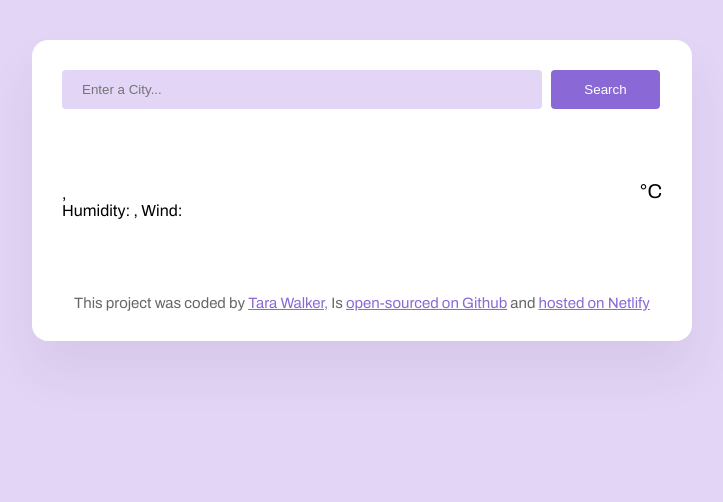
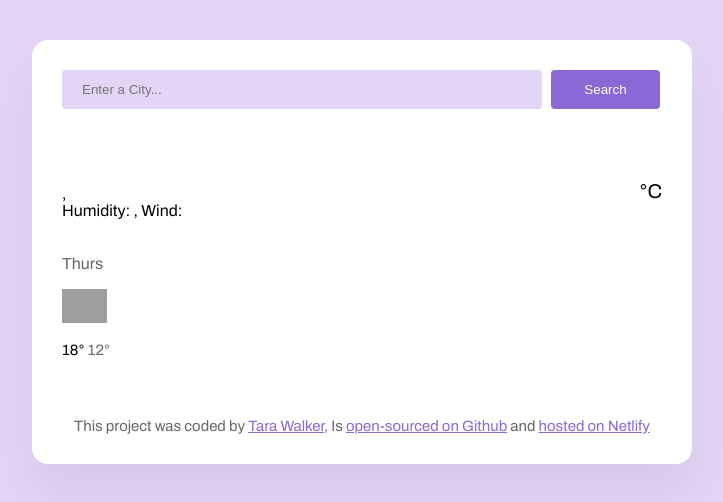
Before and after one commit to TaraWalk/Plus-Weather-App-Project, a plain HTML site: page index.html in a window 1280 px wide. Shown: the whole page, without its empty margins (278-1001 px from the left). Drawn offline with nearby package versions, Linux system fonts and the light colour scheme; no server answers; grey boxes are pictures that could not be loaded.

Commit message:
Added future forecast x1

```diff
--- a/index.html
+++ b/index.html
@@ -45,6 +45,23 @@
             <div class="weather-app-unit">°C</div>
           </div>
         </div>
+        <div class="weather-forecast">
+          <div class="row">
+            <div class="col-2">
+              <div class="weather-forecast-date">Thurs</div>
+              <br />
+              <img
+                src="http://shecodes-assets.s3.amazonaws.com/api/weather/icons/broken-clouds-day.png"
+                width="45px"
+              />
+              <div class="weather-forecast-temperature">
+                <br />
+                <span class="weather-forecast-temperature-maxi"> 18°</span>
+                <span class="weather-forecast-temperature-min"> 12°</span>
+              </div>
+            </div>
+          </div>
+        </div>
       </main>
 
       <footer>
--- a/src/style.css
+++ b/src/style.css
@@ -76,3 +76,18 @@ footer {
   font-size: 15px;
   color: rgba(0, 0, 0, 0.6);
 }
+.weather-forecast {
+  margin-top: 20px;
+  color: black;
+}
+.weather-forecast-date {
+  font-size: 16px;
+  opacity: 0.6;
+}
+
+.weather-forecast-temperature-min {
+  opacity: 0.6;
+}
+.weather-forecast-temperature {
+  font-size: 15px;
+}
```
